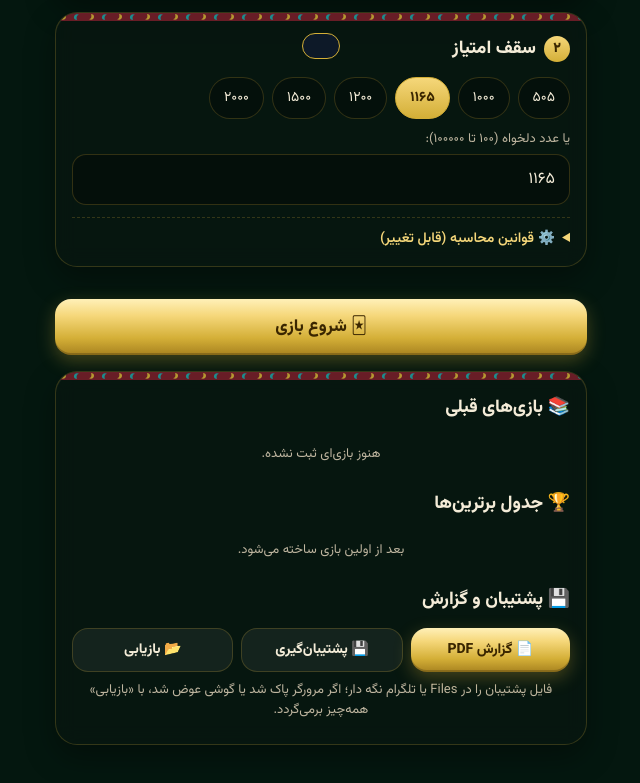
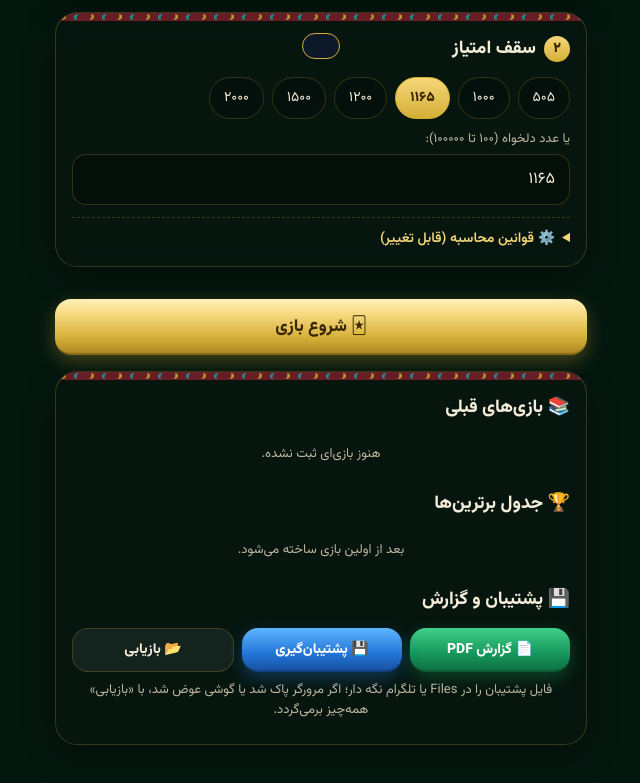
Before and after one commit to seyedsobhansa85-art/Shelem, a plain HTML site: page index.html in a window 1280 px wide. Shown: the part 859-1642 px from the top of the page, without its empty margins (319-959 px from the left). Drawn offline with Linux system fonts and the light colour scheme.

Commit message:
Color PDF button green and backup button blue
Co-Authored-By: Claude Opus 5.5 <noreply@anthropic.com>
Claude-Session: https://claude.ai/code/session_01P37jxyirW7wkeWn3vvJskr

```diff
--- a/index.html
+++ b/index.html
@@ -178,6 +178,8 @@ tr.pass td{color:var(--muted);font-size:12px}
 .lb td,.lb th{padding:7px 2px}
 .lb .medal{font-size:16px}
 .empty{color:var(--muted);font-size:13px;text-align:center;padding:8px}
+.btn.btn-green{background:linear-gradient(180deg,#3fd08a,#16955a 60%,#0e6e42);color:#fff;box-shadow:0 6px 16px rgba(22,149,90,.35),inset 0 -2px 0 rgba(0,0,0,.2)}
+.btn.btn-blue{background:linear-gradient(180deg,#5fb6ff,#2273d6 60%,#174f9c);color:#fff;box-shadow:0 6px 16px rgba(34,115,214,.35),inset 0 -2px 0 rgba(0,0,0,.2)}
 .topbar{display:grid;grid-template-columns:1fr 1fr;gap:8px;margin:0 0 12px}.topbar .btn{padding:10px 6px}
 .timebox{display:grid;grid-template-columns:1fr 1fr;gap:8px}
 .timebox .t{padding:10px;border-radius:14px;background:rgba(0,0,0,.28);border:1px solid var(--line);font-size:13px;line-height:1.9;min-width:0}
@@ -279,8 +281,8 @@ tr.pass td{color:var(--muted);font-size:12px}
       <div id="leader"></div>
       <h2 style="margin-top:18px">💾 پشتیبان و گزارش</h2>
       <div class="tabs" style="margin-top:0;flex-wrap:wrap">
-        <button class="btn small" id="pdfBtn">📄 گزارش PDF</button>
-        <button class="btn ghost small" id="backupBtn">💾 پشتیبان‌گیری</button>
+        <button class="btn small btn-green" id="pdfBtn">📄 گزارش PDF</button>
+        <button class="btn small btn-blue" id="backupBtn">💾 پشتیبان‌گیری</button>
         <button class="btn ghost small" id="restoreBtn">📂 بازیابی</button>
       </div>
       <input type="file" id="restoreFile" accept=".json,application/json" class="hidden">
@@ -364,8 +366,8 @@ tr.pass td{color:var(--muted);font-size:12px}
         <button class="btn ghost small" id="newBtn" data-i="newGame"></button>
       </div>
       <div class="tabs">
-        <button class="btn ghost small" id="pdfBtn2">📄 گزارش PDF</button>
-        <button class="btn ghost small" id="backupBtn2">💾 پشتیبان‌گیری</button>
+        <button class="btn small btn-green" id="pdfBtn2">📄 گزارش PDF</button>
+        <button class="btn small btn-blue" id="backupBtn2">💾 پشتیبان‌گیری</button>
       </div>
     </div>
   </section>
```
